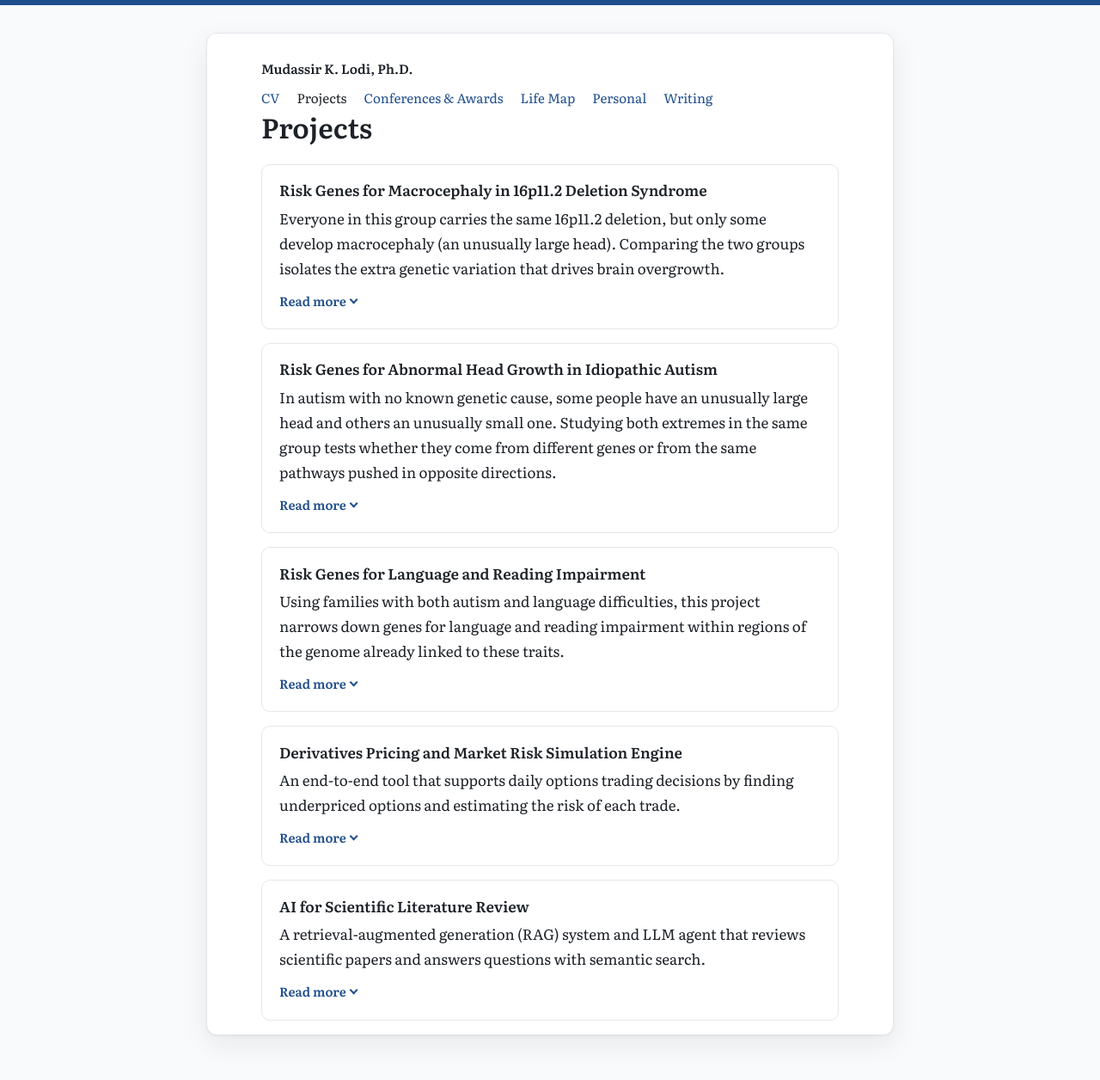
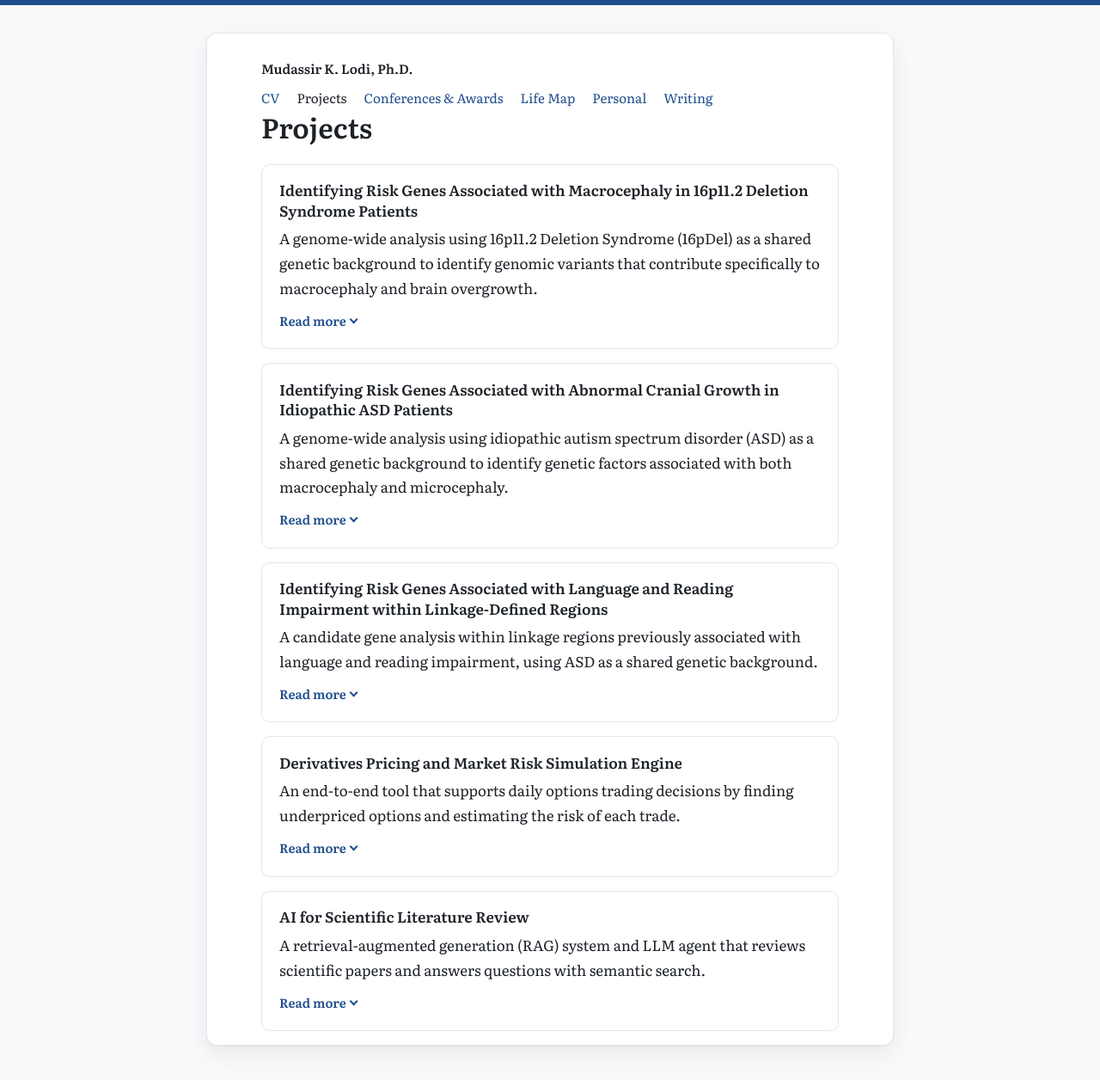
Before and after one commit to mklodi1/mklodi1.github.io, a Jekyll site: the page built from projects/index.html, in a window 1280 px wide. Shown: the whole page at 86% size. Built offline with Jekyll 4.4.1, drawn with Linux system fonts in a browser that asks for light colours.

Commit message:
Projects: use dissertation terminology for the three research projects
Co-Authored-By: Claude Opus 5.5 <noreply@anthropic.com>
Claude-Session: https://claude.ai/code/session_018B7yRm4wV88UDqtVSP6gVK

```diff
--- a/_data/projects.yml
+++ b/_data/projects.yml
@@ -3,45 +3,46 @@
 # Optional: link, link_text, figure (/assets/img/...), figure_alt
 # Tip: wrap text in "double quotes" if it contains a colon.
 
-- title: "Risk Genes for Macrocephaly in 16p11.2 Deletion Syndrome"
-  summary: "Everyone in this group carries the same 16p11.2 deletion, but only some develop macrocephaly (an unusually large head). Comparing the two groups isolates the extra genetic variation that drives brain overgrowth."
-  question: "Beyond the shared deletion, which genes contribute to macrocephaly in people with 16p11.2 deletion syndrome?"
+- title: "Identifying Risk Genes Associated with Macrocephaly in 16p11.2 Deletion Syndrome Patients"
+  summary: "A genome-wide analysis using 16p11.2 Deletion Syndrome (16pDel) as a shared genetic background to identify genomic variants that contribute specifically to macrocephaly and brain overgrowth."
+  question: "Despite a shared primary deletion, only a subset of 16pDel patients exhibit macrocephaly. Which additional modifying genetic variants contribute to neural progenitor cell (NPC) hyperproliferation and macrocephaly in these patients?"
   approach:
-    - "Selected people with the deletion from the SFARI cohort and grouped them by head circumference: macrocephaly or normal head size."
-    - "Ran quality control on whole-exome sequencing data."
-    - "Found rare variants with two complementary tools: pVAAST (family-based gene burden and segregation) and Slivar (inheritance-based filtering, including de novo variants)."
-    - "Ranked genes with a tiered evidence system based on statistical support, brain expression (GTEx, BrainSpan, HDBR), expression in the developing brain, loss-of-function intolerance and mouse model data."
-    - "Removed genes also found in people with normal head size, then ran network and enrichment analysis (HumanBase, ToppGene)."
+    - "Stratified 16pDel probands from the Simons Foundation Autism Research Initiative (SFARI) cohort into macrocephalic and normocephalic groups using sex-specific head circumference percentiles."
+    - "Performed variant and sample-level quality control on whole-exome sequencing data."
+    - "Applied a rare variant prioritization strategy integrating two independent gene discovery approaches: pVAAST (pedigree-based gene burden and segregation analysis with functional annotation) and Slivar (inheritance-based filtering under dominant, recessive and de novo models)."
+    - "Merged both candidate gene lists into a convergent, high-confidence gene set, then applied a tier-based selection strategy integrating statistical significance, brain expression (GTEx, BrainSpan, HDBR), expression in the developing brain, loss-of-function intolerance (gnomAD pLI) and model organism evidence (IMPC)."
+    - "Performed convergent analysis against the normocephalic gene set, followed by network and functional enrichment analyses (HumanBase, ToppGene)."
   results:
-    - "Identified 140 top candidate genes specific to macrocephaly."
-    - "Candidate genes were enriched in the canonical Wnt signaling pathway, which controls how neural progenitor cells multiply. This is a new route to brain overgrowth in 16p11.2 deletion syndrome."
-    - "Manuscript in preparation."
+    - "Identified 140 top candidate genes unique to macrocephaly."
+    - "Candidate genes converged on biological processes involved in brain development, including the canonical Wnt signaling pathway."
+    - "Wnt signaling represents an alternative route to progenitor proliferation not previously implicated in 16p11.2 Deletion Syndrome, distinct from the established MAPK/ERK mechanism."
 
-- title: "Risk Genes for Abnormal Head Growth in Idiopathic Autism"
-  summary: "In autism with no known genetic cause, some people have an unusually large head and others an unusually small one. Studying both extremes in the same group tests whether they come from different genes or from the same pathways pushed in opposite directions."
-  question: "Which genes contribute to macrocephaly and microcephaly in idiopathic autism, and do the two share biology?"
+- title: "Identifying Risk Genes Associated with Abnormal Cranial Growth in Idiopathic ASD Patients"
+  summary: "A genome-wide analysis using idiopathic autism spectrum disorder (ASD) as a shared genetic background to identify genetic factors associated with both macrocephaly and microcephaly."
+  question: "Do macrocephaly and microcephaly in idiopathic ASD arise from distinct genetic contributions, or do they converge on shared biological pathways perturbed in opposing directions?"
   approach:
-    - "Selected people with autism from the New Jersey Language and Autism Genetics Study (NJLAGS) and grouped them by head circumference: macrocephaly, microcephaly or normal head size."
-    - "Analyzed whole-genome sequencing data (GATK)."
-    - "Used the same two-tool rare variant approach (pVAAST and Slivar) and tiered gene ranking as Aim 1."
-    - "Compared each group with the normal head size group, then ran network and enrichment analysis."
+    - "Stratified ASD probands from the New Jersey Language and Autism Genetics Study (NJLAGS) into macrocephalic, microcephalic and normocephalic groups using sex-specific head circumference percentiles."
+    - "Analyzed whole-genome sequencing data called with the GATK best-practice pipeline."
+    - "Applied the same rare variant prioritization strategy combining pVAAST and Slivar."
+    - "Incorporated detailed functional annotations, including population frequency metrics, brain expression patterns and pathway enrichment relevant to neurogenesis and brain development."
+    - "Performed convergent analysis against the normocephalic gene set, followed by network and functional enrichment analyses (HumanBase, ToppGene)."
   results:
     - "Identified 52 top candidate genes for macrocephaly and 50 for microcephaly."
-    - "Found strong candidates with known links to other neurodevelopmental disorders, along with new ones."
-    - "The Wnt signaling pathway came up again, as in Aim 1. Since this happened in two different genetic backgrounds, it supports the idea that large and small head size sit on the same axis of brain growth."
-    - "Manuscript in preparation."
+    - "Recovered well-established neurodevelopmental genes, validating the approach, alongside novel candidates."
+    - "The canonical Wnt signaling pathway recurred across both genetic backgrounds, supporting the hypothesis that macrocephaly and microcephaly represent opposite poles of a shared genetic axis of cranial growth regulation."
 
-- title: "Risk Genes for Language and Reading Impairment"
-  summary: "Using families with both autism and language difficulties, this project narrows down genes for language and reading impairment within regions of the genome already linked to these traits."
-  question: "Which genes inside the known linkage regions for language and reading impairment are most likely to cause these traits?"
+- title: "Identifying Risk Genes Associated with Language and Reading Impairment within Linkage-Defined Regions"
+  summary: "A candidate gene analysis within linkage regions previously associated with language and reading impairment, using ASD as a shared genetic background."
+  question: "Which candidate genes within the linkage regions 15q23–26 and 16p12 contribute to language impairment (LI) and reading impairment (RI), and do they indicate a shared etiology of ASD and language impairment?"
   approach:
-    - "Studied extended NJLAGS families in which at least one person has autism and another has a language impairment."
-    - "Ran genome-wide linkage analysis (KELVIN) on SNP array data, which refined the regions on chromosome 15 (language) and chromosome 16 (reading) and made them smaller."
-    - "Prioritized genes within those regions using several kinds of variants from whole-genome sequencing: SNVs, indels, structural variants and CNVs."
-    - "Ranked genes by variant impact, segregation within families, brain expression and literature evidence."
+    - "Defined categorical LI* and RI* phenotypes under an etiological equivalence model in multiplex NJLAGS families."
+    - "Performed genome-wide linkage analysis on SNP array data with KELVIN, using the posterior probability of linkage (PPL) with Bayesian sequential updating, refining the critical regions to 15q23–15q26 (LI*) and 16p12 (RI*)."
+    - "Prioritized candidate genes within the linkage regions using SNVs, indels, structural variants (SVs) and copy number variants (CNVs) from whole-genome sequencing and genotyping array data."
+    - "Ranked genes by variant impact, segregation pattern, gene function and brain expression, supported by systematic literature review."
   results:
-    - "Identified 34 candidate genes for language impairment and 13 for reading impairment."
-    - "Narrowed these to 10 top candidates for language and 6 for reading, including genes not previously linked to neurodevelopmental disorders."
+    - "Identified 34 candidate genes associated with LI* and 13 with RI*."
+    - "Prioritized 10 top candidate genes for LI* and 6 for RI*, including genes previously implicated in neurodevelopmental disorders and novel candidates."
+    - "Top candidate genes indicate a shared etiology of ASD and language impairment at these two loci."
 
 - title: "Derivatives Pricing and Market Risk Simulation Engine"
   summary: "An end-to-end tool that supports daily options trading decisions by finding underpriced options and estimating the risk of each trade."
```
